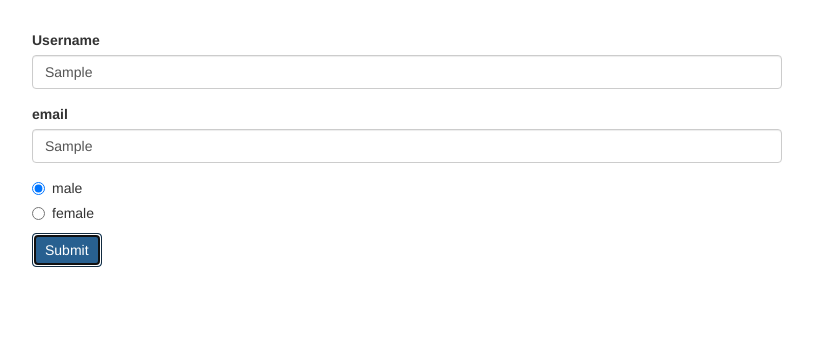
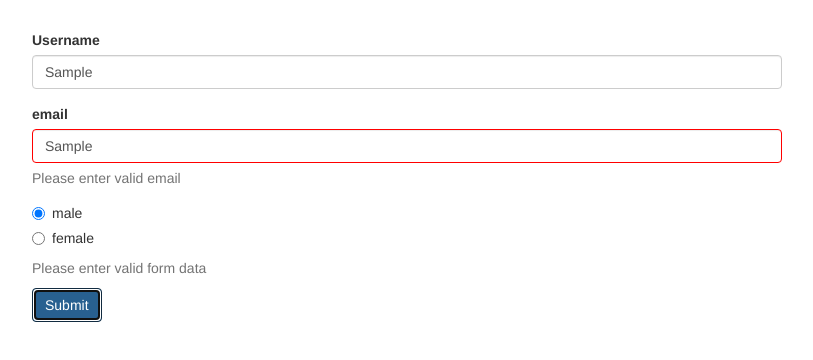
Before and after one commit to Hapachino/angular_reactive_forms, an Angular app: page / in a window 1280 px wide. Both pictures are taken after typing "Sample", "Sample" into the empty fields and a click on the button "Submit". Shown: the top 360 px of the page, without its empty margins (233-1046 px from the left). Built offline with nearby package versions, Linux system fonts and the light colour scheme.

Commit message:
form validation

```diff
--- a/src/app/app.component.css
+++ b/src/app/app.component.css
@@ -1,3 +1,7 @@
 .container {
   margin-top: 30px;
 }
+
+input.ng-invalid.ng-touched {
+  border: 1px solid red;
+}
--- a/src/app/app.component.html
+++ b/src/app/app.component.html
@@ -1,7 +1,7 @@
 <div class="container">
   <div class="row">
     <div class="col-xs-12 col-sm-10 col-md-8 col-sm-offset-1 col-md-offset-2">
-      <form [formGroup]="signUpForm">
+      <form [formGroup]="signUpForm" (ngSubmit)="onSubmit()">
         <div class="form-group">
           <label for="username">Username</label>
           <input
@@ -9,6 +9,11 @@
             id="username"
             formControlName="username"
             class="form-control">
+          <span
+            *ngIf="!signUpForm.get('username').valid && signUpForm.get('username').touched"
+            class="help-block">
+            Please enter valid username
+          </span>
         </div>
         <div class="form-group">
           <label for="email">email</label>
@@ -17,6 +22,11 @@
             id="email"
             formControlName="email"
             class="form-control">
+          <span
+            *ngIf="!signUpForm.get('email').valid && signUpForm.get('email').touched"
+            class="help-block">
+            Please enter valid email
+          </span>
         </div>
         <div class="radio" *ngFor="let gender of genders">
           <label>
@@ -26,6 +36,11 @@
               [value]="gender">{{ gender }}
           </label>
         </div>
+        <span
+          *ngIf="!signUpForm.valid && signUpForm.touched"
+          class="help-block">
+          Please enter valid form data
+        </span>
         <button class="btn btn-primary" type="submit">Submit</button>
       </form>
     </div>
--- a/src/app/app.component.ts
+++ b/src/app/app.component.ts
@@ -1,5 +1,5 @@
 import { Component, OnInit } from '@angular/core';
-import { FormGroup, FormControl } from '@angular/forms';
+import { FormGroup, FormControl, Validators } from '@angular/forms';
 
 @Component({
   selector: 'app-root',
@@ -12,9 +12,13 @@
 
   ngOnInit() {
     this.signUpForm = new FormGroup({
-      username: new FormControl(null),
-      email: new FormControl(null),
+      username: new FormControl(null, Validators.required),
+      email: new FormControl(null, [Validators.required, Validators.email]),
       gender: new FormControl('male'),
     });
   }
+
+  onSubmit() {
+    console.log(this.signUpForm);
+  }
 }
```
